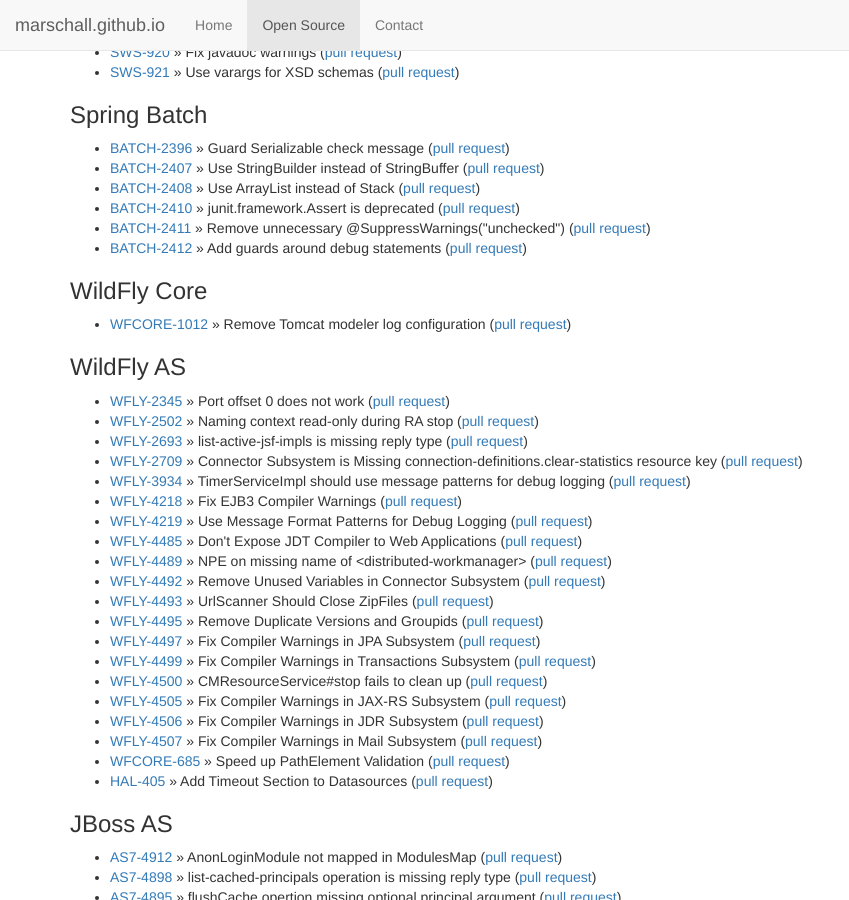
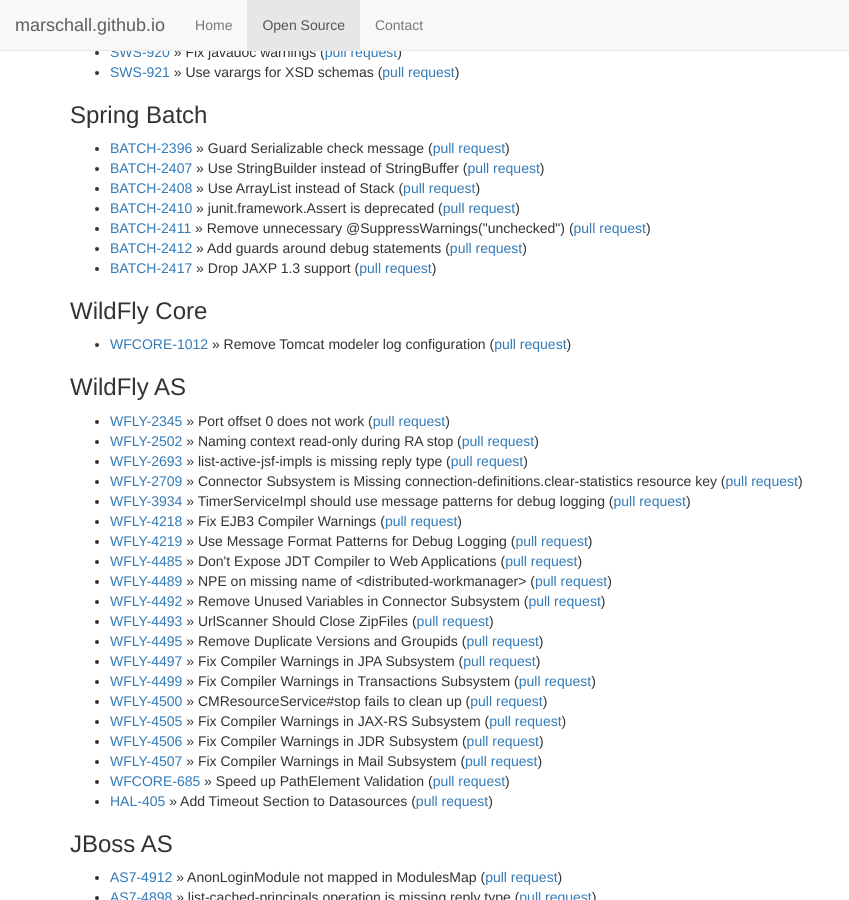
Before and after one commit to marschall/marschall.github.com, a Jekyll site: the page built from open-source.html, in a window 1280 px wide and 900 px high, scrolled down 1631 px. Shown: the whole window, without its empty margins (0-849 px from the left). Built offline with Jekyll 4.4.1, drawn with Linux system fonts in a browser that asks for light colours.

Commit message:
BATCH-2417

```diff
--- a/open-source.html
+++ b/open-source.html
@@ -119,6 +119,7 @@
   <li><a href="https://jira.spring.io/browse/BATCH-2410">BATCH-2410</a> &raquo; junit.framework.Assert is deprecated (<a href="https://github.com/spring-projects/spring-batch/pull/381">pull request</a>)</li>
   <li><a href="https://jira.spring.io/browse/BATCH-2411">BATCH-2411</a> &raquo; Remove unnecessary @SuppressWarnings("unchecked") (<a href="https://github.com/spring-projects/spring-batch/pull/382">pull request</a>)</li>
   <li><a href="https://jira.spring.io/browse/BATCH-2412">BATCH-2412</a> &raquo; Add guards around debug statements (<a href="https://github.com/spring-projects/spring-batch/pull/383">pull request</a>)</li>
+  <li><a href="https://jira.spring.io/browse/BATCH-2417">BATCH-2417</a> &raquo; Drop JAXP 1.3 support (<a href="https://github.com/spring-projects/spring-batch/pull/384">pull request</a>)</li>
 </ul>
 <h3>WildFly Core</h3>
 <ul>
```
